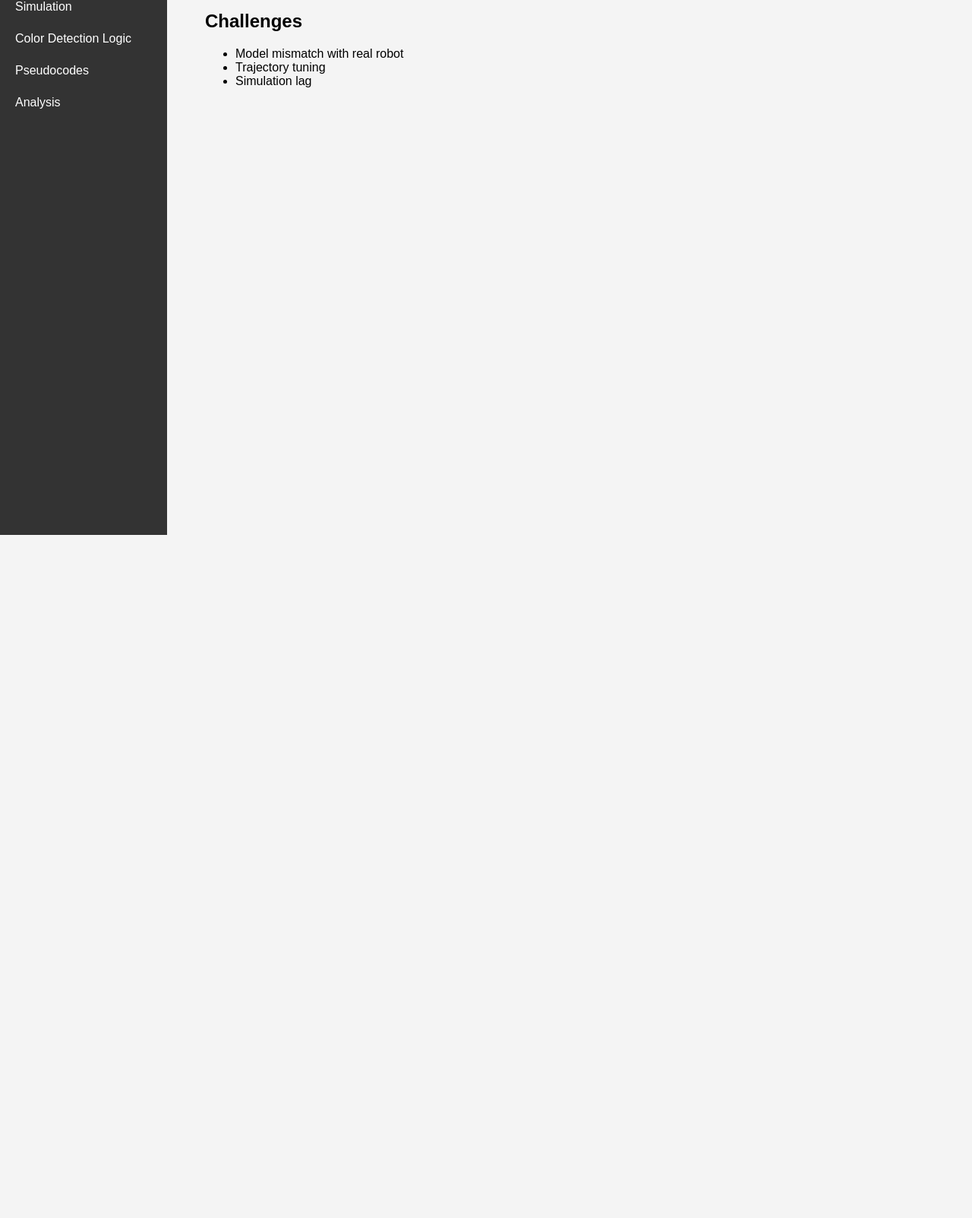
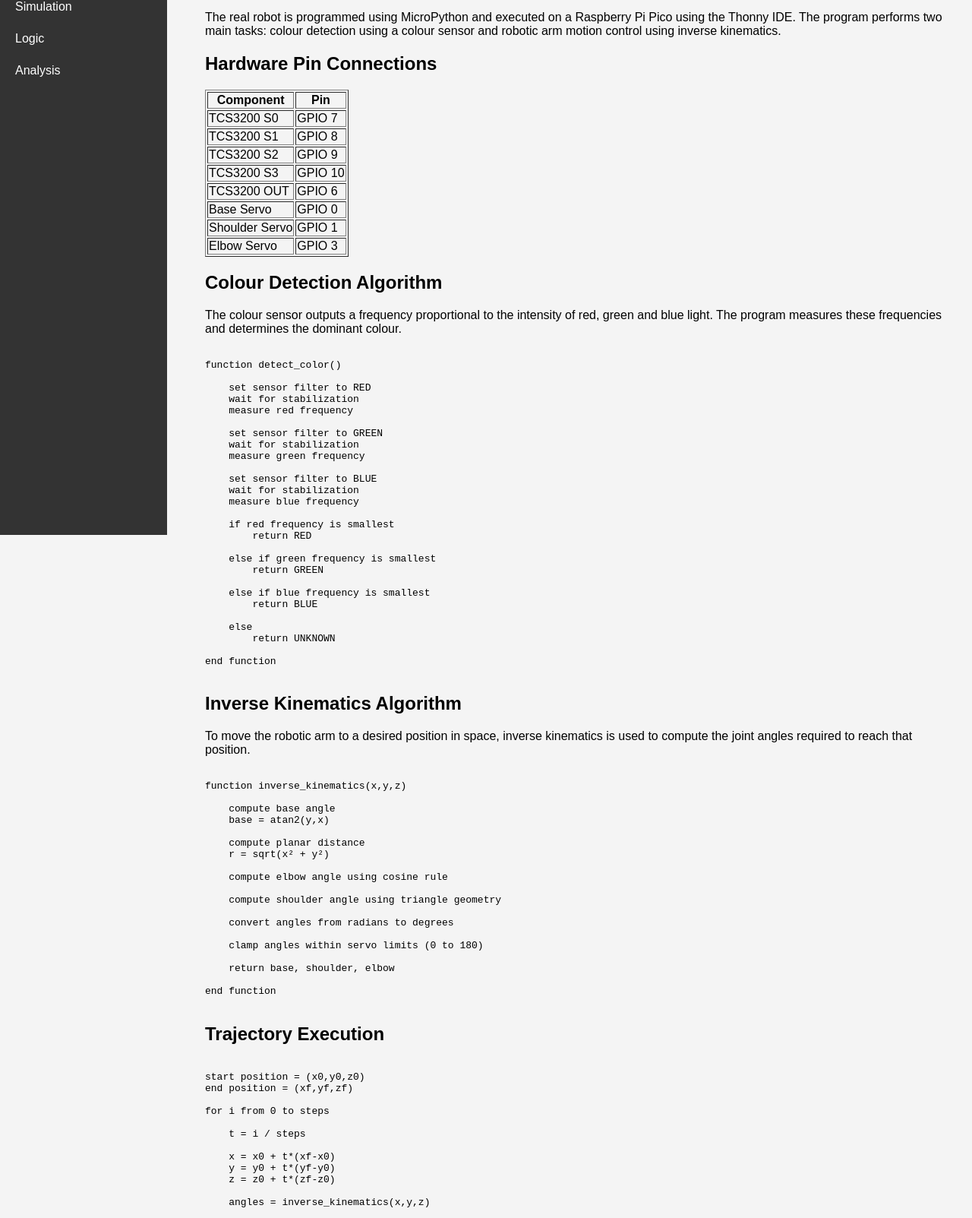
Before and after one commit to git-ksupriya/TextileRobot, a plain HTML site: page software.html in a window 1280 px wide. Shown: the part 176-1779 px from the top of the page at 76% size. Before the commit the page ends 800 px from the top, so only its background shows below. Drawn offline with Linux system fonts and the light colour scheme.

Commit message:
Added info into logic.html and software.httml

```diff
--- a/software.html
+++ b/software.html
@@ -18,23 +18,191 @@ Textile Designing Robot
 <a href="hardware.html">Hardware</a>
 <a href="software.html">Software</a>
 <a href="simulation.html">Simulation</a>
-<a href="logic.html">Color Detection Logic</a>
-<a href="pseudocodes.html">Pseudocodes</a>
+<a href="logic.html">Logic</a>
 <a href="analysis.html">Analysis</a>
 
 </div>
 
 <div class="content">
 
- <h1>Software</h1>
+<h1>Robot Software</h1>
 
-<h2>Challenges</h2>
+<p>
+The real robot is programmed using MicroPython and executed on a
+Raspberry Pi Pico using the Thonny IDE. The program performs two
+main tasks: colour detection using a colour sensor and robotic arm
+motion control using inverse kinematics.
+</p>
 
-<ul>
-<li>Model mismatch with real robot</li>
-<li>Trajectory tuning</li>
-<li>Simulation lag</li>
-</ul>
+<h2>Hardware Pin Connections</h2>
+
+<table border="1">
+
+<tr>
+<th>Component</th>
+<th>Pin</th>
+</tr>
+
+<tr>
+<td>TCS3200 S0</td>
+<td>GPIO 7</td>
+</tr>
+
+<tr>
+<td>TCS3200 S1</td>
+<td>GPIO 8</td>
+</tr>
+
+<tr>
+<td>TCS3200 S2</td>
+<td>GPIO 9</td>
+</tr>
+
+<tr>
+<td>TCS3200 S3</td>
+<td>GPIO 10</td>
+</tr>
+
+<tr>
+<td>TCS3200 OUT</td>
+<td>GPIO 6</td>
+</tr>
+
+<tr>
+<td>Base Servo</td>
+<td>GPIO 0</td>
+</tr>
+
+<tr>
+<td>Shoulder Servo</td>
+<td>GPIO 1</td>
+</tr>
+
+<tr>
+<td>Elbow Servo</td>
+<td>GPIO 3</td>
+</tr>
+
+</table>
+
+
+<h2>Colour Detection Algorithm</h2>
+
+<p>
+The colour sensor outputs a frequency proportional to the intensity
+of red, green and blue light. The program measures these frequencies
+and determines the dominant colour.
+</p>
+
+<pre>
+
+function detect_color()
+
+    set sensor filter to RED
+    wait for stabilization
+    measure red frequency
+
+    set sensor filter to GREEN
+    wait for stabilization
+    measure green frequency
+
+    set sensor filter to BLUE
+    wait for stabilization
+    measure blue frequency
+
+    if red frequency is smallest
+        return RED
+
+    else if green frequency is smallest
+        return GREEN
+
+    else if blue frequency is smallest
+        return BLUE
+
+    else
+        return UNKNOWN
+
+end function
+
+</pre>
+
+
+<h2>Inverse Kinematics Algorithm</h2>
+
+<p>
+To move the robotic arm to a desired position in space, inverse
+kinematics is used to compute the joint angles required to reach
+that position.
+</p>
+
+<pre>
+
+function inverse_kinematics(x,y,z)
+
+    compute base angle
+    base = atan2(y,x)
+
+    compute planar distance
+    r = sqrt(x² + y²)
+
+    compute elbow angle using cosine rule
+
+    compute shoulder angle using triangle geometry
+
+    convert angles from radians to degrees
+
+    clamp angles within servo limits (0 to 180)
+
+    return base, shoulder, elbow
+
+end function
+
+</pre>
+
+
+<h2>Trajectory Execution</h2>
+
+<pre>
+
+start position = (x0,y0,z0)
+end position = (xf,yf,zf)
+
+for i from 0 to steps
+
+    t = i / steps
+
+    x = x0 + t*(xf-x0)
+    y = y0 + t*(yf-y0)
+    z = z0 + t*(zf-z0)
+
+    angles = inverse_kinematics(x,y,z)
+
+    move servos to angles
+
+end for
+
+</pre>
+
+
+<h2>Running the Program in Thonny</h2>
+
+<ol>
+
+<li>Connect Raspberry Pi Pico to the computer using USB.</li>
+
+<li>Open the Thonny IDE.</li>
+
+<li>Select MicroPython (Raspberry Pi Pico) as the interpreter.</li>
+
+<li>Copy the Python program into the editor.</li>
+
+<li>Save the program to the Pico as <b>main.py</b>.</li>
+
+<li>Click Run to execute the program.</li>
+
+<li>The robot will begin colour detection and motion execution.</li>
+
+</ol>
 
 </div>
 
```
Also changed, not shown: logic.html (+123 -9 lines).
